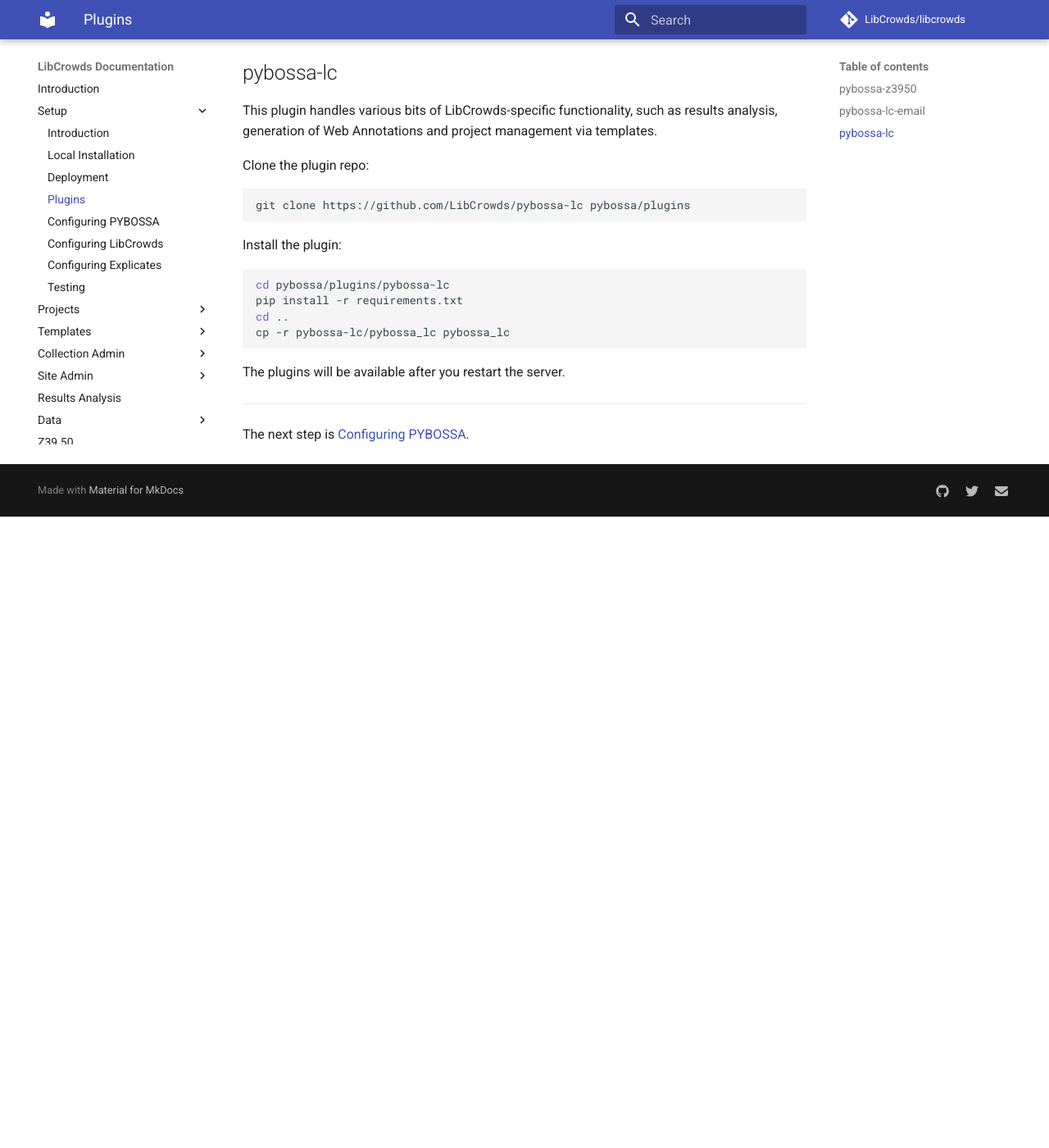
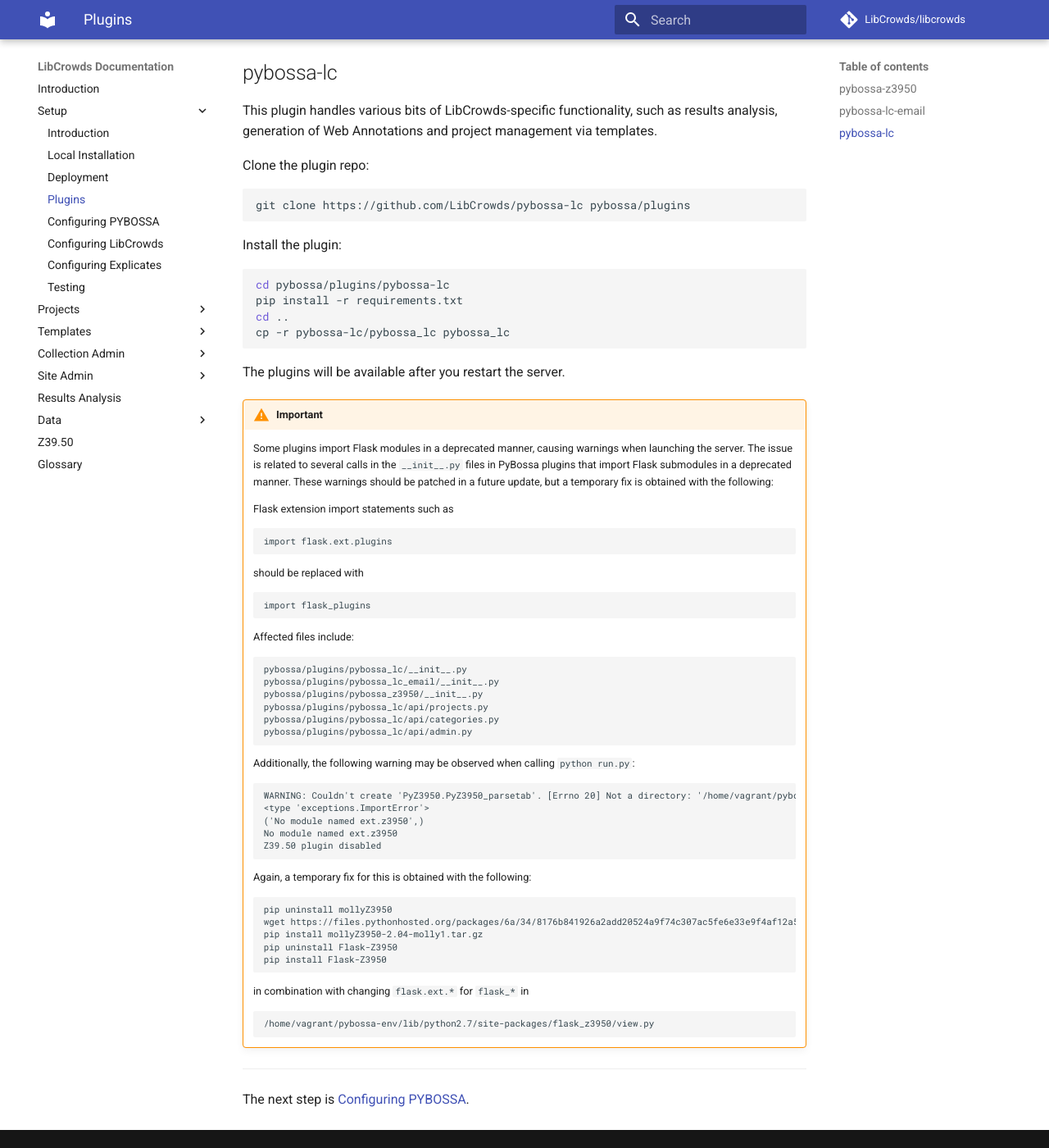
Before and after one commit to LibCrowds/docs, an MkDocs documentation site: the page built from docs/setup/plugins.md, in a window 1280 px wide and 1400 px high, scrolled down 1447 px. Shown: the whole window at 82% size. Built offline with MkDocs 1.6.1 and Material for MkDocs 9.7.7, drawn with Linux system fonts in a browser that asks for light colours; comment, search, counter and statistics services are not loaded; before the commit the page ends 2077 px from its top, so only the background shows below that.

Commit message:
Updating docs to point to the forked version of explicates and adding temporary fix instructions to plugins section

````diff
--- a/docs/setup/plugins.md
+++ b/docs/setup/plugins.md
@@ -94,6 +94,49 @@
 
 The plugins will be available after you restart the server.
 
+!!! warning "Important"
+
+    Some plugins import Flask modules in a deprecated manner, causing warnings when launching the server.
+	The issue is related to several calls in the `__init__.py` files in PyBossa plugins that import Flask submodules in a deprecated manner. These warnings should be patched in a future update, but a temporary fix is obtained with the following:
+
+	Flask extension import statements such as
+	```
+	import flask.ext.plugins
+	```
+	should be replaced with
+	```
+	import flask_plugins
+	```
+	Affected files include:
+	```
+	pybossa/plugins/pybossa_lc/__init__.py
+	pybossa/plugins/pybossa_lc_email/__init__.py
+	pybossa/plugins/pybossa_z3950/__init__.py
+	pybossa/plugins/pybossa_lc/api/projects.py
+	pybossa/plugins/pybossa_lc/api/categories.py
+	pybossa/plugins/pybossa_lc/api/admin.py
+	```
+
+	Additionally, the following warning may be observed when calling `python run.py`:
+	```
+	WARNING: Couldn't create 'PyZ3950.PyZ3950_parsetab'. [Errno 20] Not a directory: '/home/vagrant/pybossa-env/lib/python2.7/site-packages/mollyZ3950-2.04_molly1-py2.7-linux-x86_64.egg/PyZ3950/PyZ3950_parsetab.py'
+	<type 'exceptions.ImportError'>
+	('No module named ext.z3950',)
+	No module named ext.z3950
+	Z39.50 plugin disabled
+	```
+	Again, a temporary fix for this is obtained with the following:
+	```
+	pip uninstall mollyZ3950
+	wget https://files.pythonhosted.org/packages/6a/34/8176b841926a2add20524a9f74c307ac5fe6e33e9f4af12a58e6f7223982/mollyZ3950-2.04-molly1.tar.gz
+	pip install mollyZ3950-2.04-molly1.tar.gz
+	pip uninstall Flask-Z3950
+	pip install Flask-Z3950
+	```
+	in combination with changing `flask.ext.*` for `flask_*` in
+	```
+	/home/vagrant/pybossa-env/lib/python2.7/site-packages/flask_z3950/view.py
+	```
 ---
 
 The next step is [Configuring PYBOSSA](/setup/configuring-pybossa).
````
Also changed, not shown: docs/setup/installation.md (+3 -3 lines).
